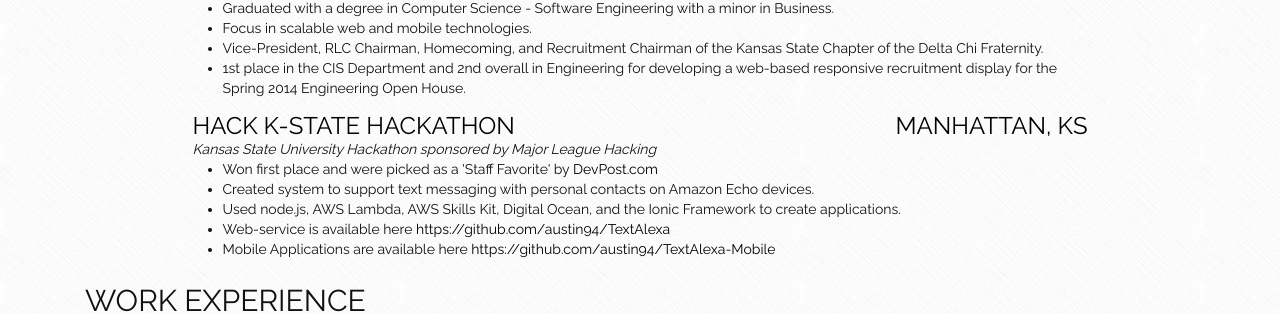
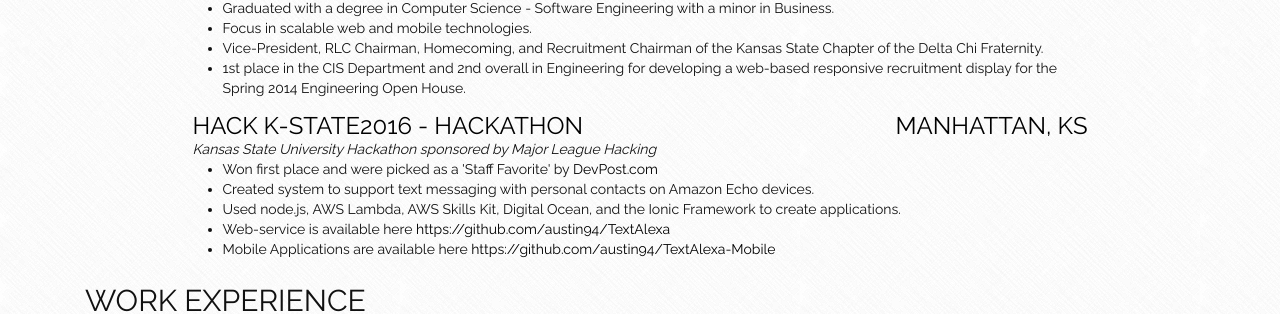
Before and after one commit to 121940kz/austingreen.info, a Jekyll site: the page built from index.html, in a window 1280 px wide. Shown: the part 353-667 px from the top of the page. Built offline with Jekyll 4.4.1, drawn with Linux system fonts in a browser that asks for light colours.

Commit message:
Update information.json

```diff
--- a/_data/information.json
+++ b/_data/information.json
@@ -39,7 +39,7 @@
           ]
         },
         {
-          "name": "Hack K-State Hackathon",
+          "name": "Hack K-State2016 - Hackathon",
           "url": "http://devpost.com/software/www-textalexa-tech",
           "location": "Manhattan, KS",
           "subText": "Kansas State University Hackathon sponsored by Major League Hacking",
```
